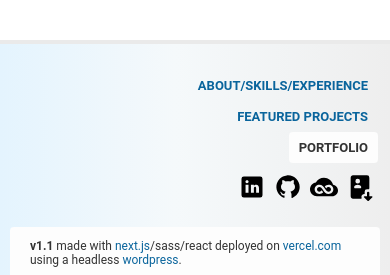
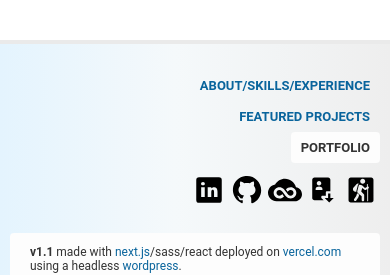
Before and after one commit to theckeler/consume, a Next.js app: page /portfolio in a window 390 px wide. Shown: the part 655-930 px from the top of the page. Built offline with nearby package versions, Linux system fonts and the light colour scheme; no server answers.

Commit message:
adding hiker

```diff
--- a/components/nav.js
+++ b/components/nav.js
@@ -1,7 +1,6 @@
 import Link from 'next/link'
 import headerStyles from '../styles/Header.module.css'
 import foooterStyles from '../styles/Footer.module.css'
-import Image from 'next/image'
 
 const Nav = (props) => (
     <>
@@ -38,16 +37,12 @@ const Nav = (props) => (
                     <ul className={foooterStyles.icons + ' ' + headerStyles.icons}>
                         <li className="svg">
                             <a href="https://www.linkedin.com/in/consumedesign/" target="_blank">
-                                <svg xmlns="http://www.w3.org/2000/svg" viewBox="0 0 24 24">
-                                    <path d="M19 3H5a2 2 0 00-2 2v14a2 2 0 002 2h14a2 2 0 002-2V5a2 2 0 00-2-2zM9 17H6.477v-7H9v7zM7.694 8.717c-.771 0-1.286-.514-1.286-1.2s.514-1.2 1.371-1.2c.771 0 1.286.514 1.286 1.2s-.514 1.2-1.371 1.2zM18 17h-2.442v-3.826c0-1.058-.651-1.302-.895-1.302s-1.058.163-1.058 1.302V17h-2.523v-7h2.523v.977c.325-.57.976-.977 2.197-.977S18 10.977 18 13.174V17z" />
-                                </svg>
+                                <svg xmlns="http://www.w3.org/2000/svg" viewBox="0 0 24 24"><path d="M19 3H5a2 2 0 00-2 2v14a2 2 0 002 2h14a2 2 0 002-2V5a2 2 0 00-2-2zM9 17H6.477v-7H9v7zM7.694 8.717c-.771 0-1.286-.514-1.286-1.2s.514-1.2 1.371-1.2c.771 0 1.286.514 1.286 1.2s-.514 1.2-1.371 1.2zM18 17h-2.442v-3.826c0-1.058-.651-1.302-.895-1.302s-1.058.163-1.058 1.302V17h-2.523v-7h2.523v.977c.325-.57.976-.977 2.197-.977S18 10.977 18 13.174V17z" /></svg>
                             </a>
                         </li>
                         <li className="svg">
                             <a href="https://github.com/theckeler/" target="_blank">
-                                <svg xmlns="http://www.w3.org/2000/svg" viewBox="0 0 24 24">
-                                    <path d="M10.9 2.1c-4.6.5-8.3 4.2-8.8 8.7-.5 4.7 2.2 8.9 6.3 10.5.3.1.6-.1.6-.5v-1.6s-.4.1-.9.1c-1.4 0-2-1.2-2.1-1.9-.1-.4-.3-.7-.6-1-.3-.1-.4-.1-.4-.2 0-.2.3-.2.4-.2.6 0 1.1.7 1.3 1 .5.8 1.1 1 1.4 1 .4 0 .7-.1.9-.2.1-.7.4-1.4 1-1.8-2.3-.5-4-1.8-4-4 0-1.1.5-2.2 1.2-3-.1-.2-.2-.7-.2-1.4 0-.4 0-1 .3-1.6 0 0 1.4 0 2.8 1.3.5-.2 1.2-.3 1.9-.3s1.4.1 2 .3C15.3 6 16.8 6 16.8 6c.2.6.2 1.2.2 1.6 0 .8-.1 1.2-.2 1.4.7.8 1.2 1.8 1.2 3 0 2.2-1.7 3.5-4 4 .6.5 1 1.4 1 2.3v2.6c0 .3.3.6.7.5 3.7-1.5 6.3-5.1 6.3-9.3 0-6-5.1-10.7-11.1-10z" />
-                                </svg>
+                                <svg xmlns="http://www.w3.org/2000/svg" viewBox="0 0 24 24"><path d="M10.9 2.1c-4.6.5-8.3 4.2-8.8 8.7-.5 4.7 2.2 8.9 6.3 10.5.3.1.6-.1.6-.5v-1.6s-.4.1-.9.1c-1.4 0-2-1.2-2.1-1.9-.1-.4-.3-.7-.6-1-.3-.1-.4-.1-.4-.2 0-.2.3-.2.4-.2.6 0 1.1.7 1.3 1 .5.8 1.1 1 1.4 1 .4 0 .7-.1.9-.2.1-.7.4-1.4 1-1.8-2.3-.5-4-1.8-4-4 0-1.1.5-2.2 1.2-3-.1-.2-.2-.7-.2-1.4 0-.4 0-1 .3-1.6 0 0 1.4 0 2.8 1.3.5-.2 1.2-.3 1.9-.3s1.4.1 2 .3C15.3 6 16.8 6 16.8 6c.2.6.2 1.2.2 1.6 0 .8-.1 1.2-.2 1.4.7.8 1.2 1.8 1.2 3 0 2.2-1.7 3.5-4 4 .6.5 1 1.4 1 2.3v2.6c0 .3.3.6.7.5 3.7-1.5 6.3-5.1 6.3-9.3 0-6-5.1-10.7-11.1-10z" /></svg>
                             </a>
                         </li>
                         <li className="svg">
@@ -57,7 +52,11 @@ const Nav = (props) => (
                         </li>
                         <li className="svg">
                             <a href="https://drive.google.com/file/d/1VhBK1HUO-n2lWwr443762vCOqo5717_Y/view?usp=sharing" target="_blank">
-                                <svg xmlns="http://www.w3.org/2000/svg" viewBox="0 0 24 24"><path d="M6 2c-1.1 0-2 .9-2 2v16c0 1.1.9 2 2 2h6.936c.34 0 .608-.334.488-.652a2.448 2.448 0 01.387-2.412c.485-.616 1.259-.936 2.043-.936H16v-2a2 2 0 012-2h1a1 1 0 001-1V4a2 2 0 00-2-2H6zm4 3a2 2 0 11.001 3.999A2 2 0 0110 5zm0 5c1.001 0 3 .628 3 1.875v.625a.5.5 0 01-.5.5h-5a.5.5 0 01-.5-.5v-.625C7 10.628 8.999 10 10 10zm8.984 5.986A1 1 0 0018 17v3h-2.232a.51.51 0 00-.362.87l2.805 2.804a1.116 1.116 0 001.578 0l2.805-2.805a.51.51 0 00-.362-.869H20v-3a1 1 0 00-1.016-1.014z" /></svg>
+                                <svg xmlns="http://www.w3.org/2000/svg" viewBox="0 0 30 30"><path d="M13.5 21c0-.6.4-1 1-1h3v-3c0-.6.4-1 1-1h3V6c0-1.1-.9-2-2-2h-12c-1.1 0-2 .9-2 2v16c0 1.1.9 2 2 2h8.1l-2.1-2v-1zm-2-14c1.1 0 2 .9 2 2s-.9 2-2 2-2-.9-2-2 .9-2 2-2zm-3 6.9c0-1.2 2-1.9 3-1.9s3 .6 3 1.9V15h-6v-1.1z" /><path d="M21.5 22v-4h-2v4h-3l4 4 4-4z" /></svg>                            </a>
+                        </li>
+                        <li className="svg">
+                            <a href="https://lighterpack.com/r/awkcw8" target="_blank">
+                                <svg xmlns="http://www.w3.org/2000/svg" viewBox="0 0 30 30"><path d="M24 4H6c-1.1 0-2 .9-2 2v18c0 1.1.9 2 2 2h18c1.1 0 2-.9 2-2V6c0-1.1-.9-2-2-2zm-7.5 1.1c1.2 0 2.2 1 2.2 2.2s-1 2.2-2.2 2.2-2.2-1-2.2-2.2 1-2.2 2.2-2.2zm-8.6 9.3c0-.5.2-1.1.5-1.5 0 0 0-.1.1-.1l2.7-3s.1 0 .1-.1c.2-.2.6-.4.9-.4.3 0 .6.1.8.3-.4.2-.7.6-.8 1.1L11 15.4c-.1.3-.1.6-.1.8v.3c-.2.1-.4.1-.7.1-1.2.1-2.3-.9-2.3-2.2zm4.8 7l-1.9 2.9c-.2.3-.5.5-.9.5-.6 0-1.1-.5-1.1-1.1 0-.3.1-.5.2-.7l1.8-2.6.8-2.6 1.8 1.5-.7 2.1zm8.8-7.7l-.2.1v10.7c0 .2-.1.3-.2.4-.1.1-.3.1-.4 0-.1-.1-.2-.2-.2-.4V14.2l-1.3.7c-.3.1-.4.1-.5.1-.2 0-.4-.1-.6-.2l-2-1.5-.9 3.1 2.3 2.4c.2.2.3.4.3.6v4.5c0 .6-.5 1.1-1.1 1.1s-1.1-.5-1.1-1.1v-3.4l-3.2-2.7c-.4-.3-.7-.8-.7-1.4 0-.2 0-.4.1-.6l1.2-4.7c.1-.4.4-.7.8-.7h.2l1.7.4c.2 0 .3.1.4.2l2.4 2.2 1.7-.8V10c0-.2.2-.4.4-.4.1 0 .2 0 .3.1.1.1.1.2.1.3v2c.5 0 .9.4.9.9.2.3-.1.7-.4.8z" /></svg>
                             </a>
                         </li>
                     </ul>
--- /dev/null
+++ b/jsconfig.json
@@ -0,0 +1,5 @@
+{
+    "compilerOptions": {
+        "baseUrl": "."
+    }
+  }
--- a/styles/globals.css
+++ b/styles/globals.css
@@ -159,10 +159,13 @@ ul {
           align-items: center;
 }
 .nav ul li {
-  margin: 0 2px;
+  margin: 0;
 }
 .nav ul li.svg a {
   padding: 0;
+  -webkit-box-pack: center;
+      -ms-flex-pack: center;
+          justify-content: center;
 }
 .nav ul li.svg a:hover svg {
   fill: #09649c;
@@ -329,6 +332,10 @@ a {
 #portfolio-main.grid {
     grid-template-columns: 1fr 1fr;
   }
+
+  .nav ul li.svg svg {
+    max-width: 34px;
+  }
 }
 @media (max-width: 768px) {
   ::-webkit-scrollbar {
--- a/styles/globals.scss
+++ b/styles/globals.scss
@@ -134,11 +134,12 @@ ul {
     align-items: center;
 
     li {
-      margin: 0 2px;
+      margin: 0;
 
       &.svg {
         a {
           padding: 0;
+          justify-content: center;
 
           &:hover {
             svg {
@@ -300,6 +301,10 @@ a {
   #portfolio-main.grid {
     grid-template-columns: 1fr 1fr;
   }
+
+  .nav ul li.svg svg {
+    max-width: 34px;
+  }
 }
 
 
```
Also changed, not shown: package.json (line endings or trailing spaces), styles/globals.min.css.
